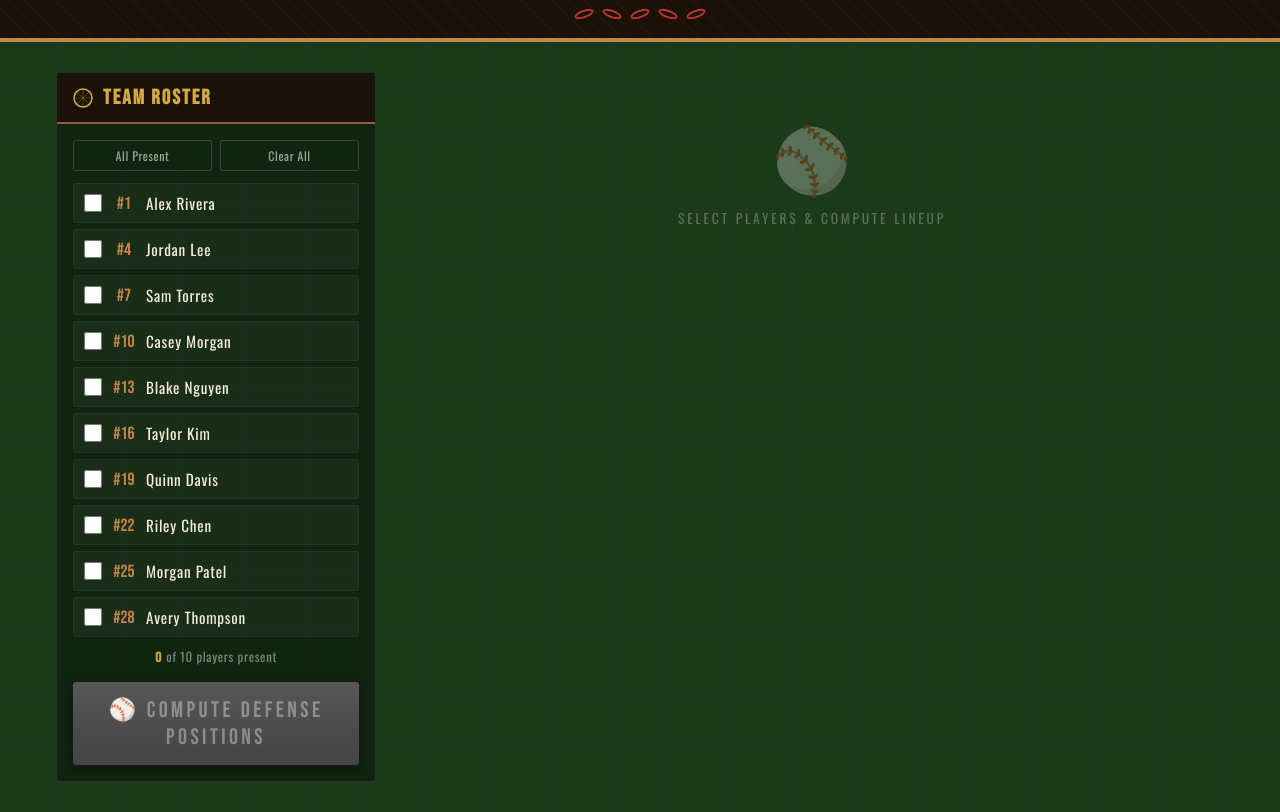
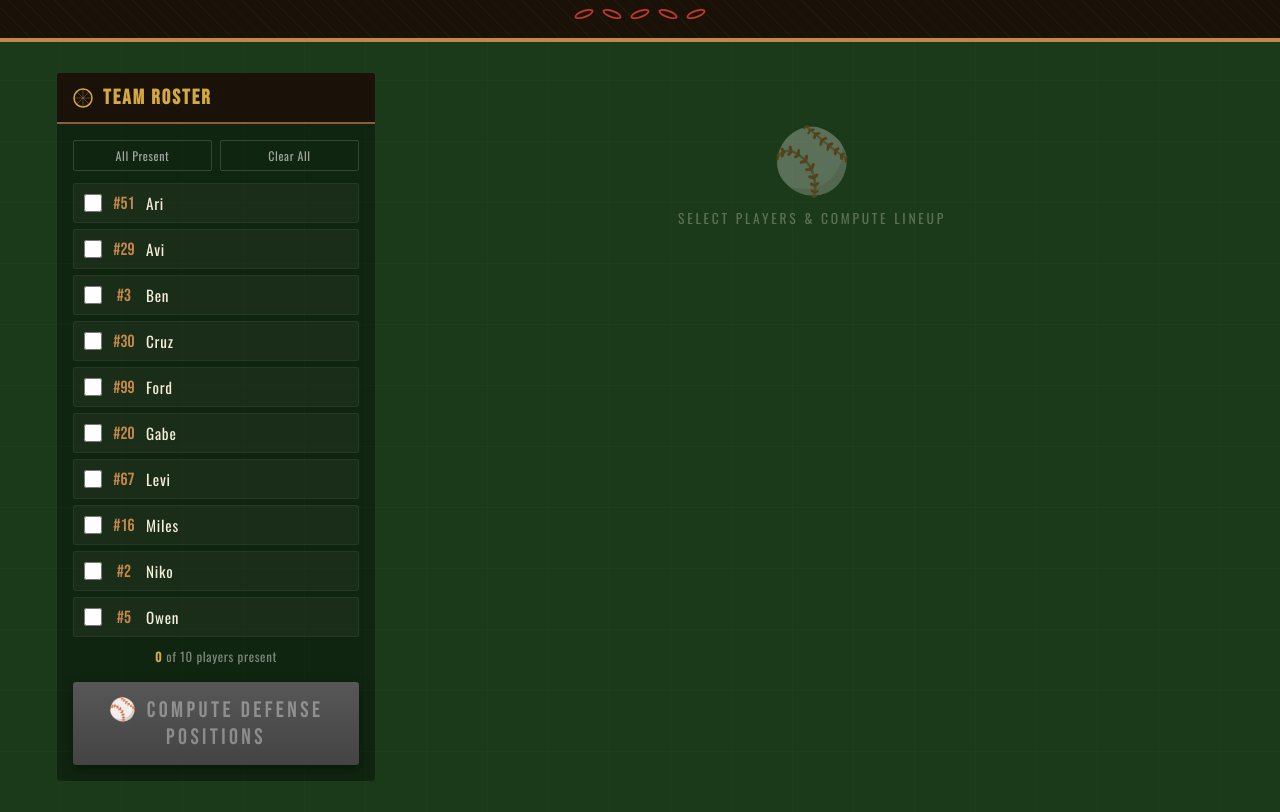
Before and after one commit to jeremywall/field-commander, a plain HTML site: page index.html in a window 1280 px wide. Shown: the part 138-950 px from the top of the page. Drawn offline with nearby package versions, Linux system fonts and the light colour scheme.

Commit message:
Update players

```diff
--- a/index.html
+++ b/index.html
@@ -641,16 +641,16 @@
 <script>
 // ─── ROSTER DATA ──────────────────────────────────────────────────────────────
 const PLAYERS = [
-  { id: 0, name: "Alex Rivera",    num: "1" },
-  { id: 1, name: "Jordan Lee",     num: "4" },
-  { id: 2, name: "Sam Torres",     num: "7" },
-  { id: 3, name: "Casey Morgan",   num: "10" },
-  { id: 4, name: "Blake Nguyen",   num: "13" },
-  { id: 5, name: "Taylor Kim",     num: "16" },
-  { id: 6, name: "Quinn Davis",    num: "19" },
-  { id: 7, name: "Riley Chen",     num: "22" },
-  { id: 8, name: "Morgan Patel",   num: "25" },
-  { id: 9, name: "Avery Thompson", num: "28" },
+  { id: 0, name: "Ari",    num: "51" },
+  { id: 1, name: "Avi",    num: "29" },
+  { id: 2, name: "Ben",    num: "3" },
+  { id: 3, name: "Cruz",   num: "30" },
+  { id: 4, name: "Ford",   num: "99" },
+  { id: 5, name: "Gabe",   num: "20" },
+  { id: 6, name: "Levi",   num: "67" },
+  { id: 7, name: "Miles",  num: "16" },
+  { id: 8, name: "Niko",   num: "2" },
+  { id: 9, name: "Owen",   num: "5" },
 ];
 
 // Positions: 0=P, 1=C, 2=1B, 3=2B, 4=3B, 5=SS, 6=LF, 7=CF, 8=RF
```
